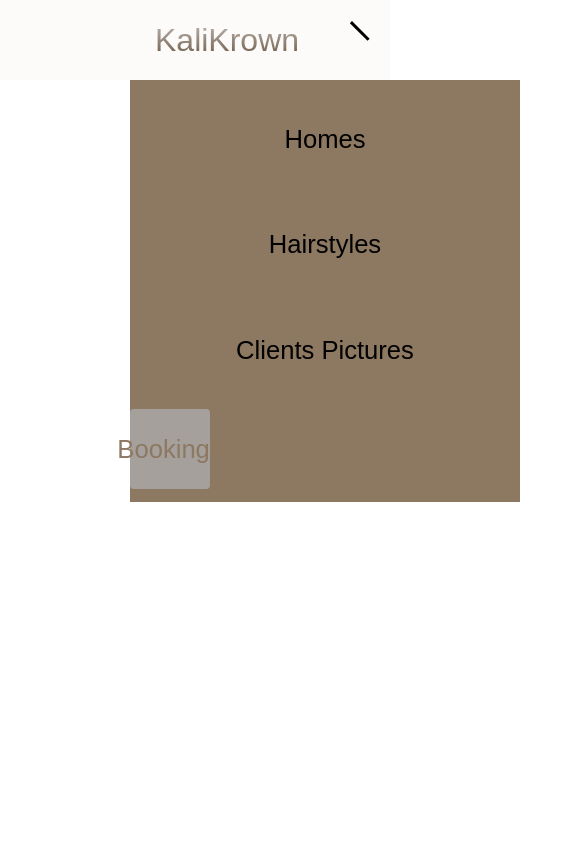
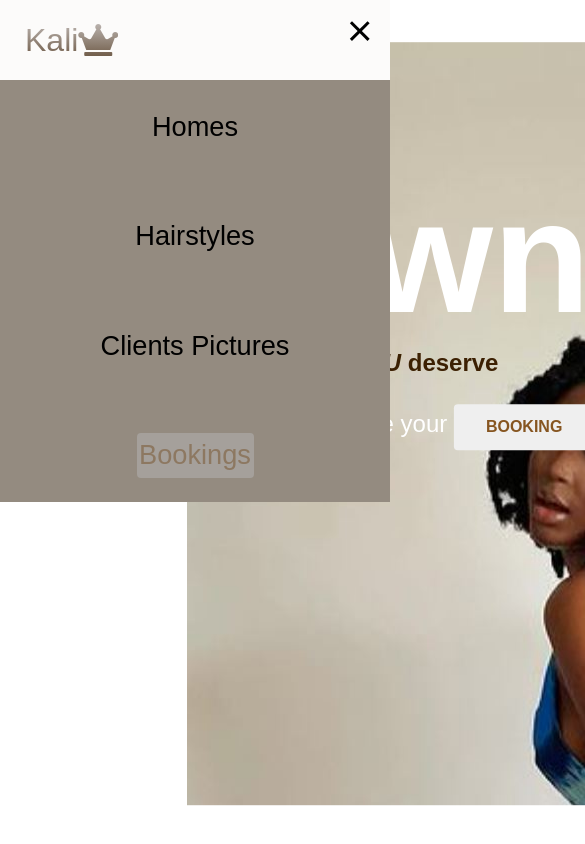
Before and after one commit to W4n1/KaliKrown-Project, a plain HTML site: page test.html in a window 390 px wide. Both pictures are taken after a click on the element 359 px from the left and 26 px from the top of the page. Shown: the top 844 px of the page, 585 px wide, since content can reach past the window. Drawn offline with Linux system fonts and the light colour scheme.

Commit message:
making an image my back gground and positioning and aligning the text. Also making sure to add more @media query for different size devices.

```diff
--- a/styles/teststyles.css
+++ b/styles/teststyles.css
@@ -2,7 +2,7 @@
   box-sizing: border-box;
   margin: 0;
   padding: 0;
-  font-family: sans-serif;
+  font-family: sans-serif, 'Lora';
 }
 
 .navbar{
@@ -68,12 +68,12 @@
   height: 100%;
 }
 
-navbar_btn{
-  display:flex;
+.navbar_btn{
+  display: flex;
   justify-content: center;
   align-items: center;
-  padding: 0 1rem;
-  width: 100%;
+  padding: 0 0.5rem;
+  width: 25%;
 }
 
 .button{
@@ -101,14 +101,14 @@ navbar_btn{
   transition: all 0.4s ease;
 }
 
-@media screen and (max-width:960px) {
+@media screen and (max-width:960px) {/* classes to be triggered once device meets 960px*/
   .navbar_container{
     display: flex;
     justify-content: space-between;
     height: 80px;
     z-index: 1;
     width: 100%;
-    max-width: 130px;
+    max-width: 1300px;
     padding: 0;
   }
   .navbar_menu{
@@ -117,7 +117,7 @@ navbar_btn{
     margin: 0;
     width: 100%;
     position: absolute;
-    top: -1000px;
+    top: -1000px; /* navbar options to be hidden until click is activated with JS ruling*/
     opacity: 0;
     transition: all 0.5s ease;
     height: 50vh;
@@ -125,13 +125,13 @@ navbar_btn{
   }
 
   .navbar_menu.active{  /*JS will trigger this ruling*/
-    background: #8d7861;
+    background: #948b80;
     top: 100%;
     opacity: 1;
-    transition: all 0.6s ease;
+    transition: all 0.5s ease;
     z-index: 99;
     height: 50vh;
-    font-size: 1.6rem;
+    font-size: 1.7rem;
   }
 
   #navbar_logo{
@@ -152,7 +152,7 @@ navbar_btn{
 
   .navbar_links{
     text-align: center;
-    padding: 2rem;
+    padding: 1rem;
     width: 100%;
     display: table;
   }
@@ -164,17 +164,18 @@ navbar_btn{
     transform: translate(5%, 2%);
   }
 
-  navbar_btn{
+  .navbar_btn{
     padding: 2rem;
+    width: auto;
   }
 
   .button{
-   display: flex;
-   justify-content: center;
-   align-items: center;
-   width: 80px;
-   height: 80px;
-   margin: 0;
+    display: flex;
+    justify-content: center;
+    align-items: center;
+    width: 117px;
+    height: 45px;
+    margin: -50%;
   }
 
   .navbar_toggle .bar{  /*a little bar action on the corner when device screen is smaller*/
@@ -194,6 +195,155 @@ navbar_btn{
   #mobile-menu.is-active .bar:nth-child(3){  /*ruling targeting the 3rd child for animation that will be created in JS*/
     transform: translatey(-8px) rotate(-45deg);
   }
+}
 
+/* Hero ruling starts here*/
 
+.main{
+  background: white
+  text-align: center;
+  position: absolute;
+  top: 50%;
+  left: 50%;
+  transform: translate(-50%, -50%);
+  color: white;
 }
+
+div.main_content{
+  text-align: center;
+  position: absolute;
+  top: 50%;
+  left: 50%;
+  transform: translate(-50%, -50%);
+  color: white;
+  z-index: 1;
+}
+
+.main_container{
+  display: grid;
+  grid-template-columns: 1fr 1fr;
+  align-items: center;
+  justify-self: center;
+  height: 90vh;
+  background-color: white;
+  z-index: 1;
+  width: 10%;
+  max-width: 1300px;
+  padding: 0 50px;
+}
+
+.main_content h1 {
+  font-size: 10rem;
+  background-color: white;
+  background-image: linear-gradient(to top, #91785e 100%, 10%);
+  background-size: 100%;
+  -webkit-background-clip: text;
+  -moz-background-clip: text;
+  -webkit-text-fill-color: transparent;
+  -moz-text-fill-color: transparent;
+  text-align: center;
+  /* padding: 20px 0px; */
+  margin-top: -190px;
+}
+
+.main_content h2 {
+  background-image: linear-gradient(to top, #3c2002 100%, #eff0f6 0%);
+  background-size: 100%;
+  -webkit-background-clip: text;
+  -moz-background-clip: text;
+  -webkit-text-fill-color: transparent;
+  -moz-text-fill-color: transparent;
+}
+
+.main_content p{
+  margin-top: 1rem;
+  font-size: 1.5rem;
+  font-weight: 300;
+  top: 50%;
+  left: 50%;
+  transform: translate(40%, -50%);
+ }
+
+.main_btn{
+  font-size: 1rem;
+  background-image: linear-gradient(to top,to top, #3c2002 100%, #eff0f6 100%);
+  padding: 14px 32px;
+  border: none;
+  border-radius: 4px;
+  color: #fff;
+  margin-top: 2rem;
+  cursor: pointer;
+  position: relative;
+  transition: all 0.39s;
+  outline: none;
+}
+
+.main_btn a{
+  position:relative;
+  z-index: 2;
+  color: #865520;
+  text-decoration: none;
+}
+
+.main_btn::after{
+  position:absolute;
+  content: '';
+  top: 0;
+  left: 0;
+  width: 0;
+  height: 100%;
+  background:#3e8fbe;
+  transition: all 0.35s;
+  border-radius: 4px;
+}
+
+.main_btn:hover{
+  color: #fff;
+}
+
+.main_btn:hover::after{
+  width:100%;
+}
+
+.main_img-containter{
+  text-align: center;
+}
+
+#main_img{
+  background-position: center;
+  background-repeat: no-repeat;
+  background-size: cover;
+  position: relative;
+}
+
+/*mobile responsive */
+@media screen and(max-width: 768px) {
+  .main_container{
+    display: grid;
+    grid-template-columns: auto;
+    align-items: center;
+    justify-self: center;
+    width: 100%;
+    margin: 0 auto;
+    height: 90vh;
+  }
+
+  .main_content{
+    text-align: center;
+    margin-bottom: 4rem;
+  }
+
+  .main_content h1{
+    font-size: 2.5rem;
+    margin-top:2rem;
+  }
+  .main_content h2{
+    font-size: 3rem;
+  }
+
+  .main_content p{
+    font-size: 1.5rem;
+    margin-top: 1rem;
+
+  }
+}
--- a/test.html
+++ b/test.html
@@ -6,12 +6,18 @@
   <meta name="viewport" content="width=device-width, initial-scale=1.0">
   <title>KaliKrown</title>
   <link rel="stylesheet" href="styles/teststyles.css">
+  <link rel="stylesheet" href="https://use.fontawesome.com/releases/v5.15.4/css/all.css" integrity="sha384-DyZ88mC6Up2uqS4h/KRgHuoeGwBcD4Ng9SiP4dIRy0EXTlnuz47vAwmeGwVChigm" crossorigin="anonymous">
+  <link rel="preconnect" href="https://fonts.googleapis.com">
+  <link rel="preconnect" href="https://fonts.gstatic.com" crossorigin>
+  <link href="https://fonts.googleapis.com/css2?family=Lora:ital,wght@0,700;1,400&display=swap" rel="stylesheet">
+
 </head>
 <body>
-  <nav class="navbar">
+  <nav class="navbar"> <!--Navbar section-->
     <div class="navbar_container">
-      <a href="/" id="navbar_logo">KaliKrown</a>
+      <a href="/" id="navbar_logo">Kali<i class="fas fa-crown"></i></a>
       <div class="navbar_toggle" id="mobile-menu">
+        <span class="bar"></span>
         <span class="bar"></span>
         <span class="bar"></span>
 
@@ -34,6 +40,22 @@
       </ul>
     </div>
   </nav>
+
+
+  <div class="main"> <!-- Hero section-->
+    <div class="main_container">
+      <div class="main_content">
+        <h1>KaliKrown</h1>
+        <h2>Desirable Goddess styles for the prices <em>YOU</em> deserve</h2> <br>
+        <p>Make your <strong><button class="main_btn"><a href="/">BOOKING</a></strong></button> TODAY!</p>
+
+      </div>
+      <div class="main_img-container">
+        <img src="/images/bannerImage1.JPG" alt="girl with locs looking at you picture" id="main_img">
+      </div>
+    </div>
+  </div>
+
   <script src="/testingapp.js"></script>
 </body>
 </html>
```
Also changed, not shown: index.html (+1 -1 lines).
